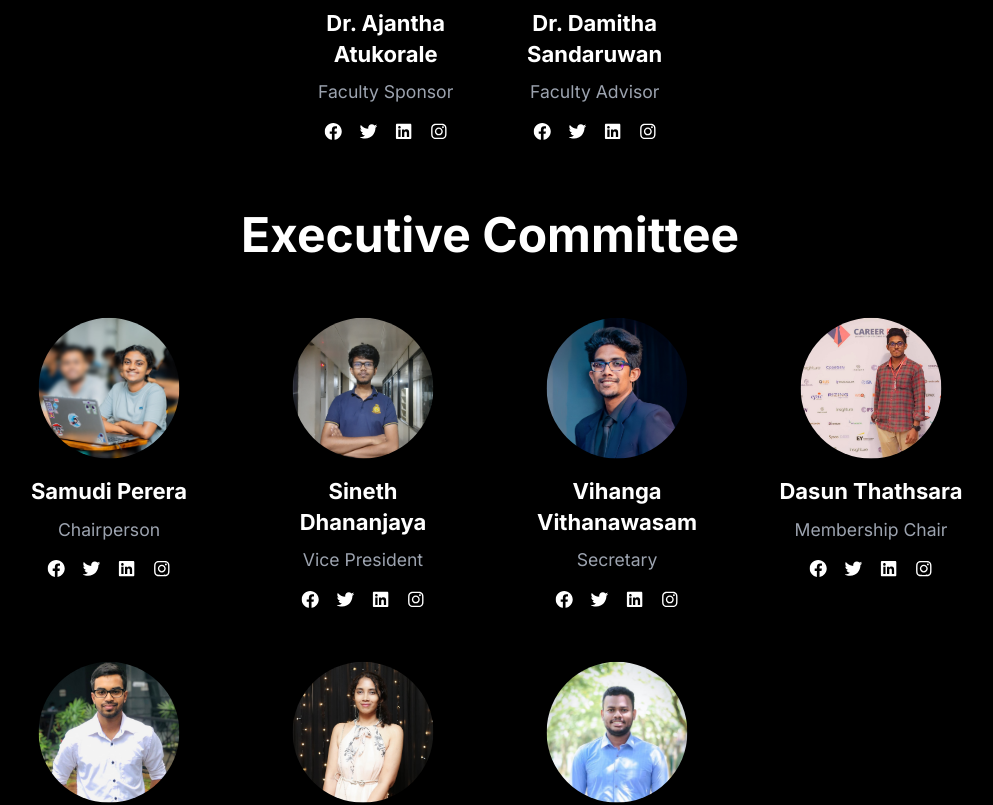
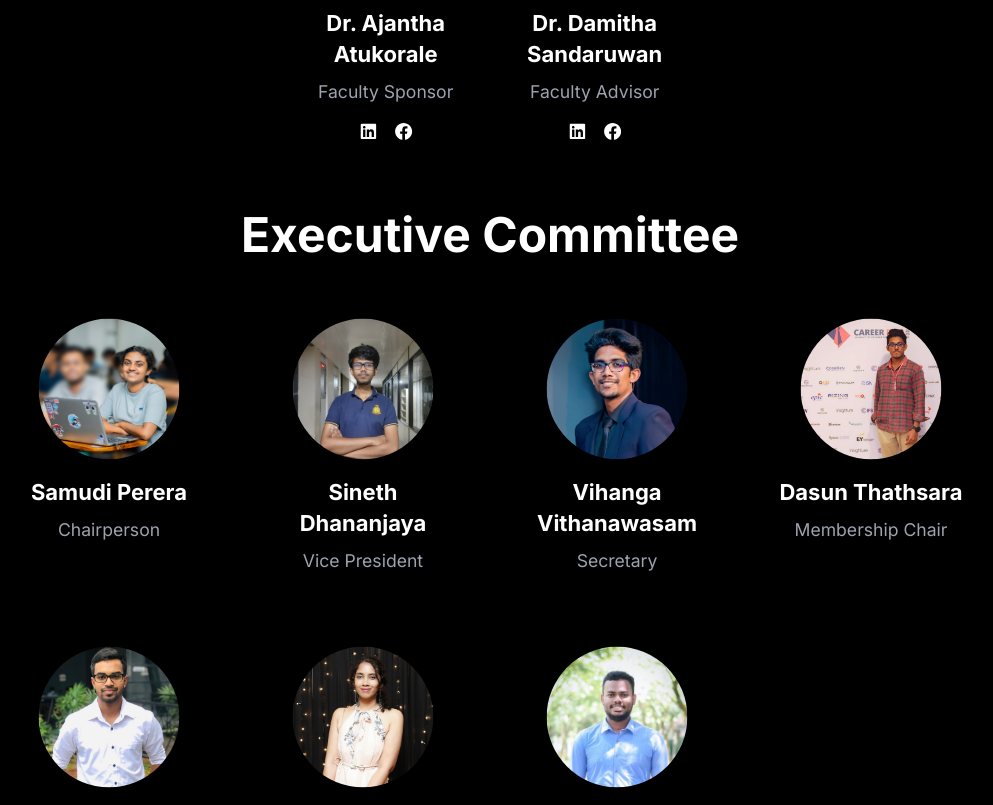
Before and after one commit to acm-ucsc/acm-web-2024, a Next.js app: page / in a window 1280 px wide. Shown: the part 3220-4025 px from the top of the page, without its empty margins (150-1143 px from the left). Built offline with nearby package versions, Linux system fonts and the light colour scheme.

Commit message:
social icons removed from excom members

```diff
--- a/src/components/executiveCommittee/page.tsx
+++ b/src/components/executiveCommittee/page.tsx
@@ -20,10 +20,10 @@ const facultyAdvisorAndSponsor = [
     position: "Faculty Sponsor",
     picture: AjanthaSir,
     social: {
-      facebook: "https://facebook.com/johndoe",
-      twitter: "https://twitter.com/johndoe",
-      linkedin: "https://linkedin.com/in/johndoe",
-      instagram: "https://instagram.com/johndoe",
+      facebook: "https://www.facebook.com/share/1AU3gbTRb7/?mibextid=LQQJ4d",
+      linkedin:
+        "https://www.linkedin.com/in/ajantha-atukorale-13043423b?utm_source=share&utm_campaign=share_via&utm_content=profile&utm_medium=ios_app",
+      scholer: "https://scholar.google.com/citations?user=245C4lYAAAAJ",
     },
   },
   {
@@ -31,10 +31,10 @@ const facultyAdvisorAndSponsor = [
     position: "Faculty Advisor",
     picture: SandaruwanSir,
     social: {
-      facebook: "https://facebook.com/janesmith",
-      twitter: "https://twitter.com/janesmith",
-      linkedin: "https://linkedin.com/in/janesmith",
-      instagram: "https://instagram.com/janesmith",
+      facebook: "https://www.facebook.com/share/1E5uJXgrbF/?mibextid=LQQJ4d",
+      linkedin:
+        "https://www.linkedin.com/in/damitha-sandaruwan?utm_source=share&utm_campaign=share_via&utm_content=profile&utm_medium=ios_app",
+      scholer: "https://scholar.google.com/citations?user=KUt7bMUAAAAJ",
     },
   },
 ];
@@ -46,7 +46,6 @@ const committeeMembers = [
     picture: Samudi,
     social: {
       facebook: "https://facebook.com/johndoe",
-      twitter: "https://twitter.com/johndoe",
       linkedin: "https://linkedin.com/in/johndoe",
       instagram: "https://instagram.com/johndoe",
     },
@@ -57,7 +56,6 @@ const committeeMembers = [
     picture: Sineth,
     social: {
       facebook: "https://facebook.com/janesmith",
-      twitter: "https://twitter.com/janesmith",
       linkedin: "https://linkedin.com/in/janesmith",
       instagram: "https://instagram.com/janesmith",
     },
@@ -68,7 +66,6 @@ const committeeMembers = [
     picture: Vihanga,
     social: {
       facebook: "https://facebook.com/janesmith",
-      twitter: "https://twitter.com/janesmith",
       linkedin: "https://linkedin.com/in/janesmith",
       instagram: "https://instagram.com/janesmith",
     },
@@ -79,7 +76,6 @@ const committeeMembers = [
     picture: Dasun,
     social: {
       facebook: "https://facebook.com/johndoe",
-      twitter: "https://twitter.com/johndoe",
       linkedin: "https://linkedin.com/in/johndoe",
       instagram: "https://instagram.com/johndoe",
     },
@@ -90,7 +86,6 @@ const committeeMembers = [
     picture: Ravindu,
     social: {
       facebook: "https://facebook.com/janesmith",
-      twitter: "https://twitter.com/janesmith",
       linkedin: "https://linkedin.com/in/janesmith",
       instagram: "https://instagram.com/janesmith",
     },
@@ -101,7 +96,6 @@ const committeeMembers = [
     picture: Gayandee,
     social: {
       facebook: "https://facebook.com/johndoe",
-      twitter: "https://twitter.com/johndoe",
       linkedin: "https://linkedin.com/in/johndoe",
       instagram: "https://instagram.com/johndoe",
     },
@@ -112,7 +106,6 @@ const committeeMembers = [
     picture: Kasun,
     social: {
       facebook: "https://facebook.com/janesmith",
-      twitter: "https://twitter.com/janesmith",
       linkedin: "https://linkedin.com/in/janesmith",
       instagram: "https://instagram.com/janesmith",
     },
@@ -126,7 +119,7 @@ const itemVariants = {
 
 export default function ExecutiveCommittee() {
   return (
-    <div id="team" className="py-16 bg-black">
+    <div id="team" className="pt-16 bg-black">
       <h1 className="text-4xl sm:text-5xl font-bold text-white mb-12 text-center mt-4">
         Faculty Sponsor <br className="md:hidden sm:block"></br> and Advisor
       </h1>
@@ -151,6 +144,16 @@ export default function ExecutiveCommittee() {
               </h2>
               <p className="text-base text-gray-400 mb-4">{member.position}</p>
               <div className="flex gap-4">
+                {member.social.linkedin && (
+                  <a
+                    href={member.social.linkedin}
+                    target="_blank"
+                    rel="noopener noreferrer"
+                    className="text-white transition-colors"
+                  >
+                    <FaLinkedin />
+                  </a>
+                )}
                 {member.social.facebook && (
                   <a
                     href={member.social.facebook}
@@ -161,14 +164,44 @@ export default function ExecutiveCommittee() {
                     <FaFacebook />
                   </a>
                 )}
-                {member.social.twitter && (
+              </div>
+            </motion.div>
+          ))}
+        </div>
+      </div>
+
+      <h1 className="text-4xl sm:text-5xl font-bold text-white mb-12 text-center">
+        Executive <br className="md:hidden sm:block"></br> Committee
+      </h1>
+      <div className="w-full flex flex-col justify-center items-center mb-12">
+        <div className="grid grid-cols-1 sm:grid-cols-2 md:grid-cols-3 lg:grid-cols-4 gap-6 px-4 w-3/4 md:w-full max-w-screen-lg">
+          {committeeMembers.map((member, index) => (
+            <motion.div
+              key={index}
+              className="p-6 rounded-lg shadow-lg flex flex-col items-center transform transition duration-500 cursor-pointer mb-2 w-full"
+              variants={itemVariants}
+              whileInView="visible"
+              initial="hidden"
+              viewport={{ once: true, amount: 0.2 }}
+            >
+              <Image
+                src={member.picture}
+                alt={member.name}
+                className="w-32 h-32 rounded-full mb-4 object-cover"
+              />
+              <h2 className="text-xl sm:text-xl font-bold text-white mb-2 text-center">
+                {member.name}
+              </h2>
+              <p className="text-base text-gray-400 mb-4">{member.position}</p>
+              {/* <div className="flex gap-4">
+                {member.social.facebook && (
                   <a
-                    href={member.social.twitter}
+                    href={member.social.facebook}
                     target="_blank"
                     rel="noopener noreferrer"
                     className="text-white transition-colors"
                   >
-                    <FaTwitter />
+                    <FaFacebook />
                   </a>
                 )}
                 {member.social.linkedin && (
@@ -191,77 +224,7 @@ export default function ExecutiveCommittee() {
                     <FaInstagram />
                   </a>
                 )}
-              </div>
-            </motion.div>
-          ))}
-        </div>
-      </div>
-
-      <h1 className="text-4xl sm:text-5xl font-bold text-white mb-12 text-center">
-        Executive <br className="md:hidden sm:block"></br>  Committee
-      </h1>
-      <div className="w-full flex flex-col justify-center items-center mb-12">
-        <div className="grid grid-cols-1 sm:grid-cols-2 md:grid-cols-3 lg:grid-cols-4 gap-6 px-4 w-3/4 md:w-full max-w-screen-lg">
-          {committeeMembers.map((member, index) => (
-            <motion.div
-              key={index}
-              className="p-6 rounded-lg shadow-lg flex flex-col items-center transform transition duration-500 cursor-pointer mb-2 w-full"
-              variants={itemVariants}
-              whileInView="visible"
-              initial="hidden"
-              viewport={{ once: true, amount: 0.2 }}
-            >
-              <Image
-                src={member.picture}
-                alt={member.name}
-                className="w-32 h-32 rounded-full mb-4 object-cover"
-              />
-              <h2 className="text-xl sm:text-xl font-bold text-white mb-2 text-center">
-                {member.name}
-              </h2>
-              <p className="text-base text-gray-400 mb-4">{member.position}</p>
-              <div className="flex gap-4">
-                {member.social.facebook && (
-                  <a
-                    href={member.social.facebook}
-                    target="_blank"
-                    rel="noopener noreferrer"
-                    className="text-white transition-colors"
-                  >
-                    <FaFacebook />
-                  </a>
-                )}
-                {member.social.twitter && (
-                  <a
-                    href={member.social.twitter}
-                    target="_blank"
-                    rel="noopener noreferrer"
-                    className="text-white transition-colors"
-                  >
-                    <FaTwitter />
-                  </a>
-                )}
-                {member.social.linkedin && (
-                  <a
-                    href={member.social.linkedin}
-                    target="_blank"
-                    rel="noopener noreferrer"
-                    className="text-white transition-colors"
-                  >
-                    <FaLinkedin />
-                  </a>
-                )}
-                {member.social.instagram && (
-                  <a
-                    href={member.social.instagram}
-                    target="_blank"
-                    rel="noopener noreferrer"
-                    className="text-white transition-colors"
-                  >
-                    <FaInstagram />
-                  </a>
-                )}
-              </div>
+              </div> */}
             </motion.div>
           ))}
         </div>
```
